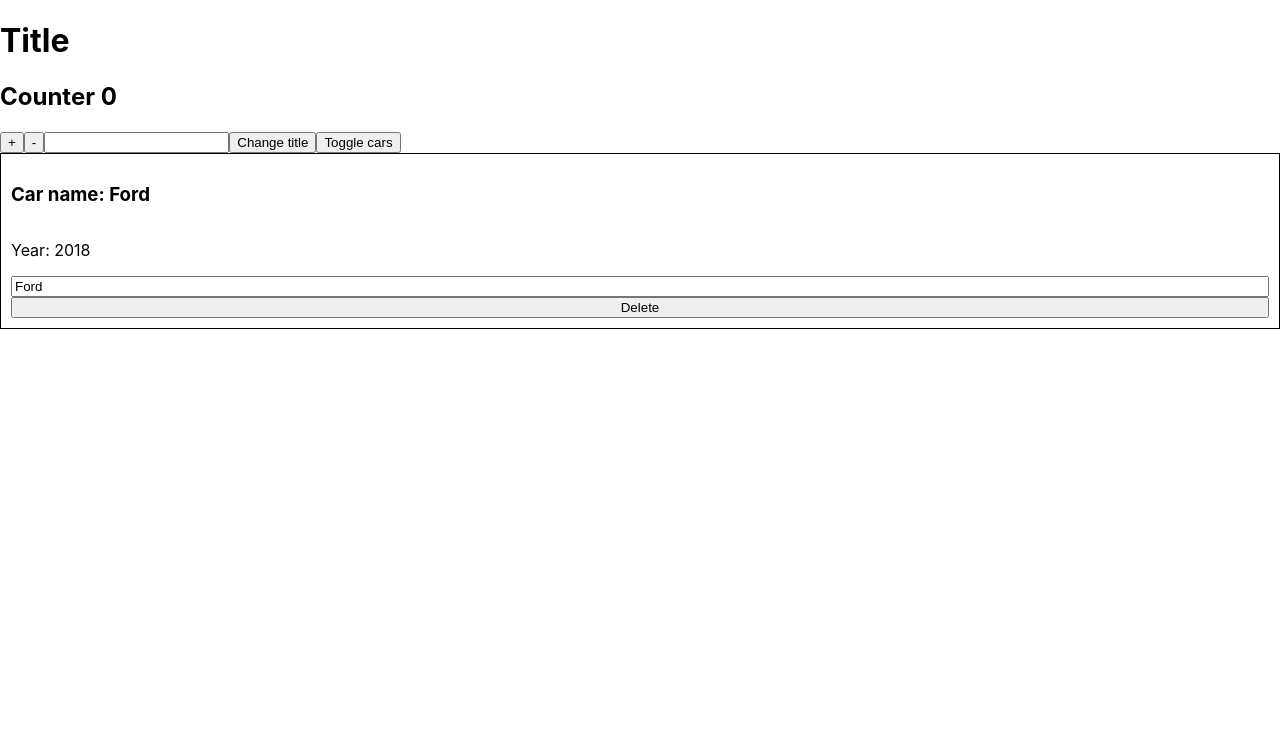
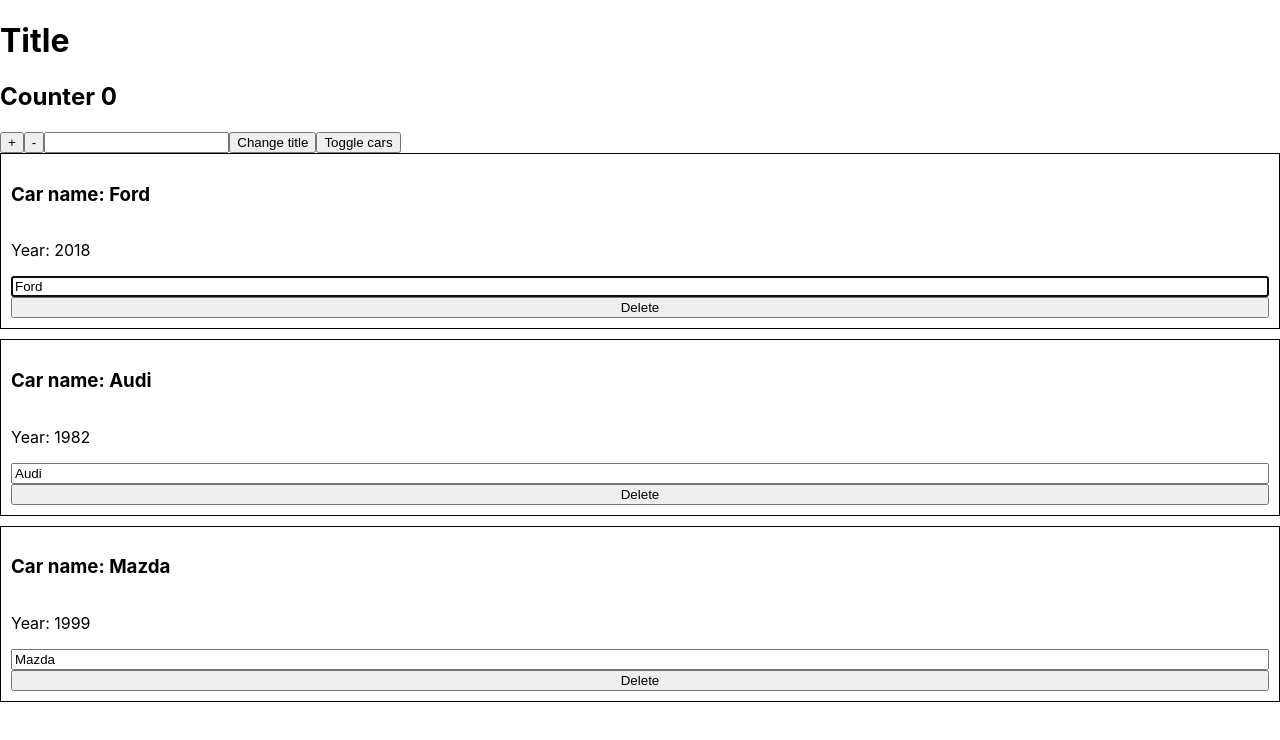
Before and after one commit to catherinacd/react-course, a React (Create React App) app: page / in a window 1280 px wide. Both pictures are taken after a click on the button "Toggle cars". Shown: the top 740 px of the page. Built offline with nearby package versions, Linux system fonts and the light colour scheme.

Commit message:
finish theory

```diff
--- a/package.json
+++ b/package.json
@@ -7,6 +7,7 @@
     "@testing-library/react": "^9.3.2",
     "@testing-library/user-event": "^7.1.2",
     "node-sass": "^4.13.1",
+    "prop-types": "^15.7.2",
     "react": "^16.12.0",
     "react-dom": "^16.12.0",
     "react-scripts": "3.4.0"
--- a/src/App.js
+++ b/src/App.js
@@ -9,9 +9,9 @@ class App extends Component {
     console.log('contructor')
     this.state = {
       cars: [
-        { name: 'Ford', year: '2018' }
-        // { name: 'Audi', year: '1982' },
-        // { name: 'Mazda', year: '1999' }
+        { name: 'Ford', year: 2018 },
+        { name: 'Audi', year: 1982 },
+        { name: 'Mazda', year: 1999 }
       ],
       pageTitle: 'React components',
       showCars: false
@@ -90,6 +90,7 @@ class App extends Component {
               <Car
                 name={name}
                 year={year}
+                index={index}
                 onChangeName={event =>
                   this.onChangeName(event.target.value, index)
                 }
--- a/src/Car/Car.js
+++ b/src/Car/Car.js
@@ -1,8 +1,19 @@
 import React, { Component } from 'react'
+import PropTypes from 'prop-types'
 import withClass from './../hoc/withClass'
 import './Car.scss'
 
 class Car extends Component {
+  constructor(props) {
+    super(props)
+
+    this.inputRef = React.createRef()
+  }
+
+  componentDidMount() {
+    if (this.props.index === 0) this.inputRef.current.focus()
+  }
+
   render() {
     return (
       <>
@@ -10,6 +21,7 @@ class Car extends Component {
         <p>Year: {this.props.year}</p>
         <input
           type='text'
+          ref={this.inputRef}
           onChange={this.props.onChangeName}
           value={this.props.name}
         />
@@ -18,4 +30,13 @@ class Car extends Component {
     )
   }
 }
+
+Car.propTypes = {
+  name: PropTypes.string.isRequired,
+  year: PropTypes.number,
+  index: PropTypes.number,
+  onChangeName: PropTypes.func,
+  onDelete: PropTypes.func
+}
+
 export default withClass(Car, 'car')
```
